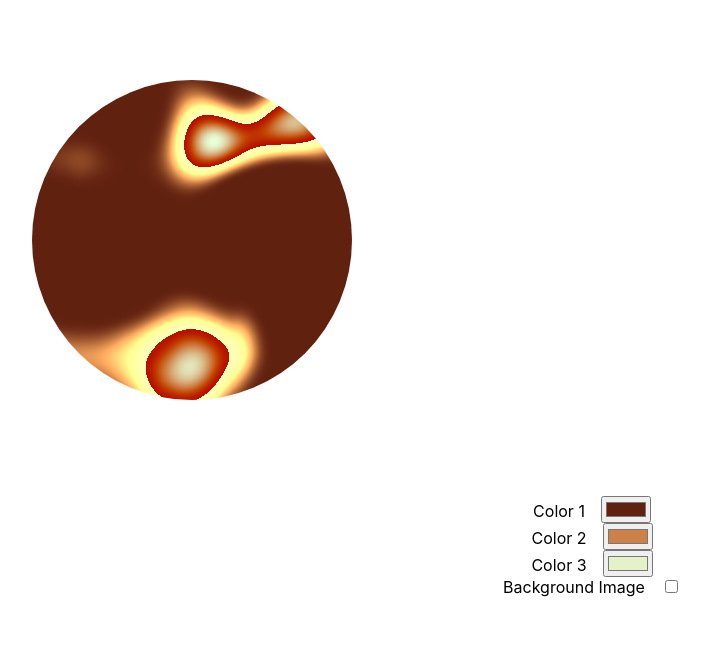
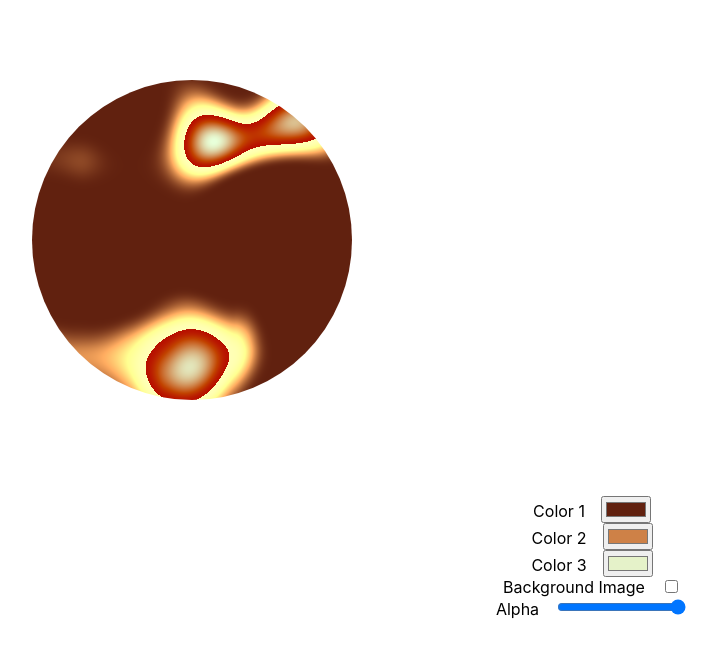
Before and after one commit to moritzsalla/liquid-drops-webgl, a React (Create React App) app: page / in a window 1280 px wide. Shown: the top 656 px of the page, without its empty margins (48-765 px from the left). Built offline with nearby package versions, Linux system fonts and the light colour scheme.

Commit message:
Add alpha blending and customization to Canvas component

```diff
--- a/src/Canvas.tsx
+++ b/src/Canvas.tsx
@@ -41,16 +41,20 @@ void main() {
 
     // Combine noise layers for more organic look
     float combined = n1 * 0.5 + n2 * 0.3 + n3 * 0.2;
-    combined = combined * 0.7 + 0.3; // Adjust contrast
+    combined = combined * 0.7 + 0.3;
 
     // Smooth step for more defined color regions
     float blend = smoothstep(0.3, 0.7, combined);
+
+    // Add distance-based alpha
+    vec2 center = vec2(0.5, 0.5);
+    float dist = length(uv - center);
 
     // Mix colors based on noise
     vec4 color;
     if (blend < 0.33) {
         color = mix(u_color_0, u_color_1, smoothstep(0.0, 0.33, blend) * 3.0);
-    } else if (blend < 0.56) {
+    } else if (blend < 0.66) {
         color = mix(u_color_1, u_color_2, smoothstep(0.33, 0.66, blend) * 3.0 - 1.0);
     } else {
         color = mix(u_color_2, u_color_0, smoothstep(0.66, 1.0, blend) * 3.0 - 2.0);
@@ -62,6 +66,7 @@ void main() {
 export const Canvas = () => {
 	const ref = useRef<HTMLCanvasElement>(null);
 	const [colors, setColors] = useState(["#61210F", "#CE8147", "#E5F2C9"]);
+	const [alpha, setAlpha] = useState(1);
 	const [hasBackgroundImage, setHasBackgroundImage] = useState(false);
 
 	useEffect(() => {
@@ -84,7 +89,7 @@ export const Canvas = () => {
 		// Add all colors to the fragment shader
 		for (let i = 0; i < colors.length; i++) {
 			const color = colors[i];
-			webFrag.setUniform(`u_color_${i}`, colorToVec4(color));
+			webFrag.setUniform(`u_color_${i}`, colorToVec4(color, alpha));
 		}
 
 		webFrag.setUniform("u_resolution", [canvas.width, canvas.height]);
@@ -94,7 +99,7 @@ export const Canvas = () => {
 			window.removeEventListener("resize", resizeCanvas);
 			webFrag.destroy();
 		};
-	}, [colors]);
+	}, [colors, alpha]);
 
 	return (
 		<div
@@ -151,6 +156,18 @@ export const Canvas = () => {
 						onChange={(e) => setHasBackgroundImage(e.target.checked)}
 					/>
 				</div>
+
+				<div>
+					<label style={{ paddingRight: "1rem" }}>Alpha</label>
+					<input
+						type='range'
+						min='0'
+						max='1'
+						step='0.01'
+						value={alpha}
+						onChange={(e) => setAlpha(parseFloat(e.target.value))}
+					/>
+				</div>
 			</div>
 		</div>
 	);
--- a/src/lib/WebFrag.ts
+++ b/src/lib/WebFrag.ts
@@ -6,9 +6,16 @@ export class WebFrag {
 	private frameId: number | null = null;
 
 	constructor(private canvas: HTMLCanvasElement) {
-		const gl = canvas.getContext("webgl");
+		const gl = canvas.getContext("webgl", {
+			alpha: true,
+			premultipliedAlpha: false,
+		});
 		if (!gl) throw new Error("WebGL not supported");
 		this.gl = gl;
+
+		// Enable blending
+		this.gl.enable(this.gl.BLEND);
+		this.gl.blendFunc(this.gl.SRC_ALPHA, this.gl.ONE_MINUS_SRC_ALPHA);
 
 		// Setup viewport
 		this.gl.viewport(0, 0, canvas.width, canvas.height);
@@ -120,10 +127,10 @@ export class WebFrag {
 	}
 }
 
-export const colorToVec4 = (color: string) => {
+export const colorToVec4 = (color: string, alpha = 1) => {
 	const hex = parseInt(color.slice(1), 16);
 	const r = (hex >> 16) / 255;
 	const g = ((hex >> 8) & 0xff) / 255;
 	const b = (hex & 0xff) / 255;
-	return [r, g, b, 1];
+	return [r, g, b, alpha];
 };
```
